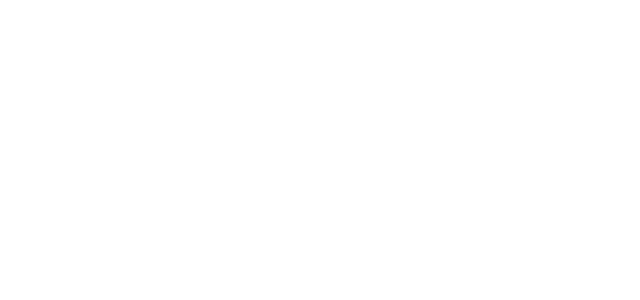
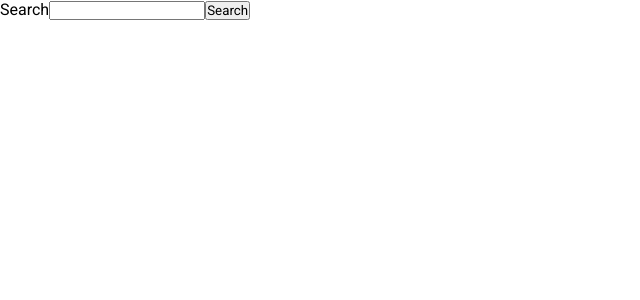
Before and after one commit to AbdurrahmanDevGithub/learning-platform, a React (Vite) app in the folder frontend/: page /ViewBooks in a window 1280 px wide. Before the commit this address had no page. Shown: the top 300 px of the page, without its empty margins (0-640 px from the left). Built offline with nearby package versions, Linux system fonts and the light colour scheme.

Commit message:
book serch done

```diff
--- a/frontend/src/App.jsx
+++ b/frontend/src/App.jsx
@@ -12,6 +12,7 @@ import PublicRoute from "./components/PublicRoute";
 import Courses from "./pages/Courses";
 import MyCourses from "./pages/MyCourses";
 import ViewCourseDetails from "./pages/ViewCourseDetails";
+import ViewBooks from "./pages/ViewBooks";
 
 
 
@@ -34,6 +35,7 @@ const App = () => {
         <Route path="/allcourses" element={<ProtectedRoute> <Courses /> </ProtectedRoute> } />
         <Route path="/mycourses" element={<ProtectedRoute> <MyCourses /> </ProtectedRoute>} />
         <Route path="/viewcoursedetails/:course_id" element={ <ProtectedRoute><ViewCourseDetails /></ProtectedRoute>} />
+        <Route path="/ViewBooks" element={ <ViewBooks />} />
       </Routes>
 
     </AnimatePresence>
--- a/frontend/src/components/Navbar.jsx
+++ b/frontend/src/components/Navbar.jsx
@@ -50,6 +50,7 @@ const Navbar = () => {
           {/* Default links for all users */}
           <li><Link to="/allcourses">View Courses</Link></li>
           <li><Link to="/mycourses">My Courses</Link></li>
+          <li><Link to="/ViewBooks">Checkout Books</Link></li>
           <li><a href="#contact">Contact</a></li>
         </ul>
 
--- /dev/null
+++ b/frontend/src/pages/ViewBooks.jsx
@@ -0,0 +1,59 @@
+
+import axios from 'axios'
+import React, { useState } from 'react'
+
+const ViewBooks = () => {
+
+  const [data, setData] = useState('')
+  const [responseData, setResponseData] = useState([])
+
+  const handleChange = (e) => {
+    try {
+      setData(e.target.value)
+      console.log(data);
+    } catch (error) {
+      console.log(error);
+    }
+  }
+
+  const handleSubmit = async (e) => {
+    e.preventDefault();
+    try {
+      const response = await axios(`https://openlibrary.org/search.json?title=${encodeURIComponent(data)}`)
+      console.log(response.data.docs);
+      setResponseData(response.data.docs)
+    } catch (error) {
+      console.log(error);
+    }
+  }
+
+  const handleViewMore = (bookKey) => {
+    // Open the book detail page in a new tab using its Open Library key
+    const url = `https://openlibrary.org${bookKey}`;
+    window.open(url, '_blank');
+  }
+
+  return (
+    <div>
+      <form onSubmit={handleSubmit}>
+        <label>Search</label>
+        <input type='text' value={data} onChange={handleChange} />
+        <button type='submit'>Search</button>
+      </form>
+
+      <br />
+
+      {responseData.map((book) => (
+        <div key={book.key}>
+          <p>Author: {book.author_name ? book.author_name.join(', ') : 'Unknown Author'}</p>
+          <p>First Published: {book.first_publish_year || 'Unknown Year'}</p>
+          <p>Language: {book.language ? book.language.join(', ') : 'Unknown Language'}</p>
+          <button onClick={() => handleViewMore(book.key)}>View More About</button>
+          <br />
+        </div>
+      ))}
+    </div>
+  )
+}
+
+export default ViewBooks;
```
